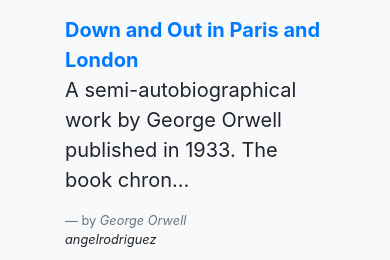
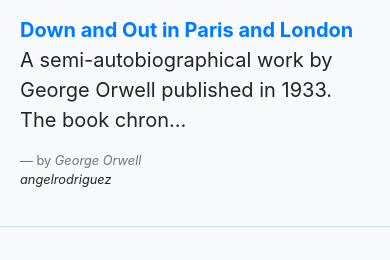
Before and after one commit to angelr1076/django-mibrary, a Django app: page /current/ in a window 390 px wide. Shown: the part 449-709 px from the top of the page. Run offline with Django 3.2, Linux system fonts and the light colour scheme; a user stored in the database is signed in; data comes from the database, SQL or seed files in the repository; some libraries are stand-ins or nearby versions.

Commit message:
Removed container class padding to remove side scrolling

```diff
--- a/book/templates/book/base.html
+++ b/book/templates/book/base.html
@@ -7,7 +7,7 @@
     <meta charset="utf-8">
     <meta name="viewport" content="width=device-width, initial-scale=1, shrink-to-fit=no">
     <!--Static CSS-->
-    <link rel="stylesheet" type="text/css" href="{% static 'book/css/styles.css' %}">
+    <!-- <link rel="stylesheet" type="text/css" href="{% static 'book/css/styles.css' %}"> -->
     <!-- Bootstrap CSS -->
     <link rel="stylesheet" href="https://stackpath.bootstrapcdn.com/bootstrap/4.4.1/css/bootstrap.min.css" integrity="sha384-Vkoo8x4CGsO3+Hhxv8T/Q5PaXtkKtu6ug5TOeNV6gBiFeWPGFN9MuhOf23Q9Ifjh" crossorigin="anonymous">
 
--- a/book/templates/book/currentbooks.html
+++ b/book/templates/book/currentbooks.html
@@ -1,12 +1,12 @@
 {% extends "book/base.html" %} {% load static %} { % block title % } Your Books { % endblock % } {% block content %} {% if page_obj %}
-<div class="row justify-content-center mt-5">
+<div class="row justify-content-center mt-5 mr-2 ml-2">
     <div class="alert alert-info" role="alert">
         <h3 class="alert-heading">{% if book_list %} {{ book_list.count }} total book{{ book_list.count|pluralize }} in your Mibrary...</h3>
     </div>
 </div>
 <div class="row justify-content-center mt-5">
-    <div class="col-md-10">
-        <div class="container mt-1">
+    <div class="col-md-10 p-0">
+        <div class="container mt-1 p-0">
             {% for book in page_obj %}
             <div class="card-body">
                 {% if book.book_img %}
--- a/static/book/css/styles.css
+++ b/static/book/css/styles.css
@@ -24,8 +24,15 @@
     flex-direction: column !important;
   }
 
-  .row {
+  .container {
+    padding-right: 0 !important;
+    padding-left: 0 !important;
+  }
+
+  .col-md-10 {
     margin-right: 0 !important;
     margin-left: 0 !important;
+    padding-right: 0 !important;
+    padding-left: 0 !important;
   }
 }
```
Also changed, not shown: 1 other file.
